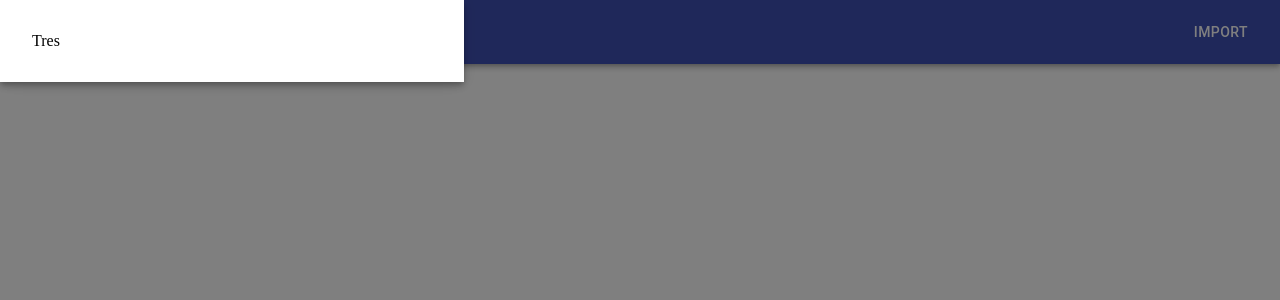
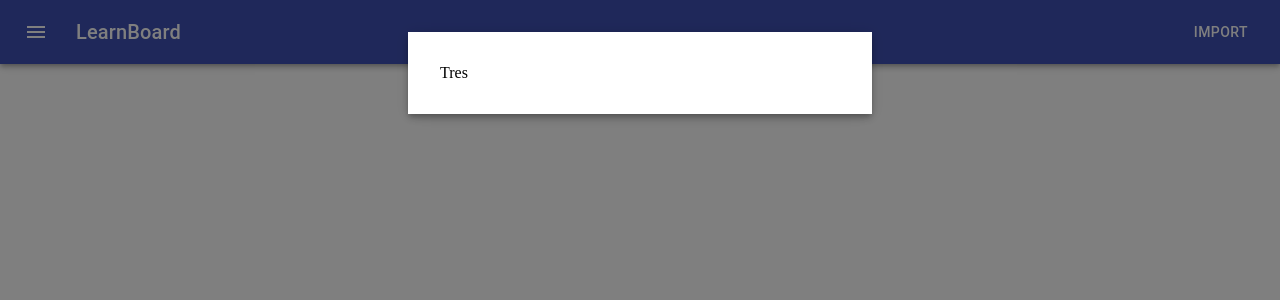
Before and after one commit to patnealcodes/learnboard, a React (Create React App) app: page / in a window 1280 px wide. Both pictures are taken after a click on the button "IMPORT". Shown: the top 300 px of the page. Built offline with nearby package versions, Linux system fonts and the light colour scheme; the HTML template or start-up script is replaced by a standard one.

Commit message:
Modal style tweak

```diff
--- a/src/components/base-modal/BaseModal.tsx
+++ b/src/components/base-modal/BaseModal.tsx
@@ -16,13 +16,19 @@ interface BaseModalProps {
 
 const styles = ({ palette, shadows, spacing }: Theme) =>
   createStyles({
+    modal: {
+      display: 'flex',
+      justifyContent: 'center'
+    },
     paper: {
-      position: 'absolute',
-      width: 400,
       backgroundColor: palette.background.paper,
       boxShadow: shadows[5],
+      maxWidth: 400,
+      outline: 'none',
+      margin: `${spacing(4)}px 0 0`,
       padding: spacing(4),
-      outline: 'none'
+      position: 'absolute',
+      width: '100%'
     }
   });
 
@@ -44,7 +50,7 @@ const BaseModal = withStyles(styles)((props: any) => {
 
   return (
     <div>
-      <Modal aria-labelledby="Base Modal" aria-describedby="Base Modal Description" open={props.modalOpen} onClose={props.closeModal}>
+      <Modal className={classes.modal} aria-labelledby="Base Modal" aria-describedby="Base Modal Description" open={props.modalOpen} onClose={props.closeModal}>
         <div className={classes.paper}>{renderModalContent()}</div>
       </Modal>
     </div>
```
